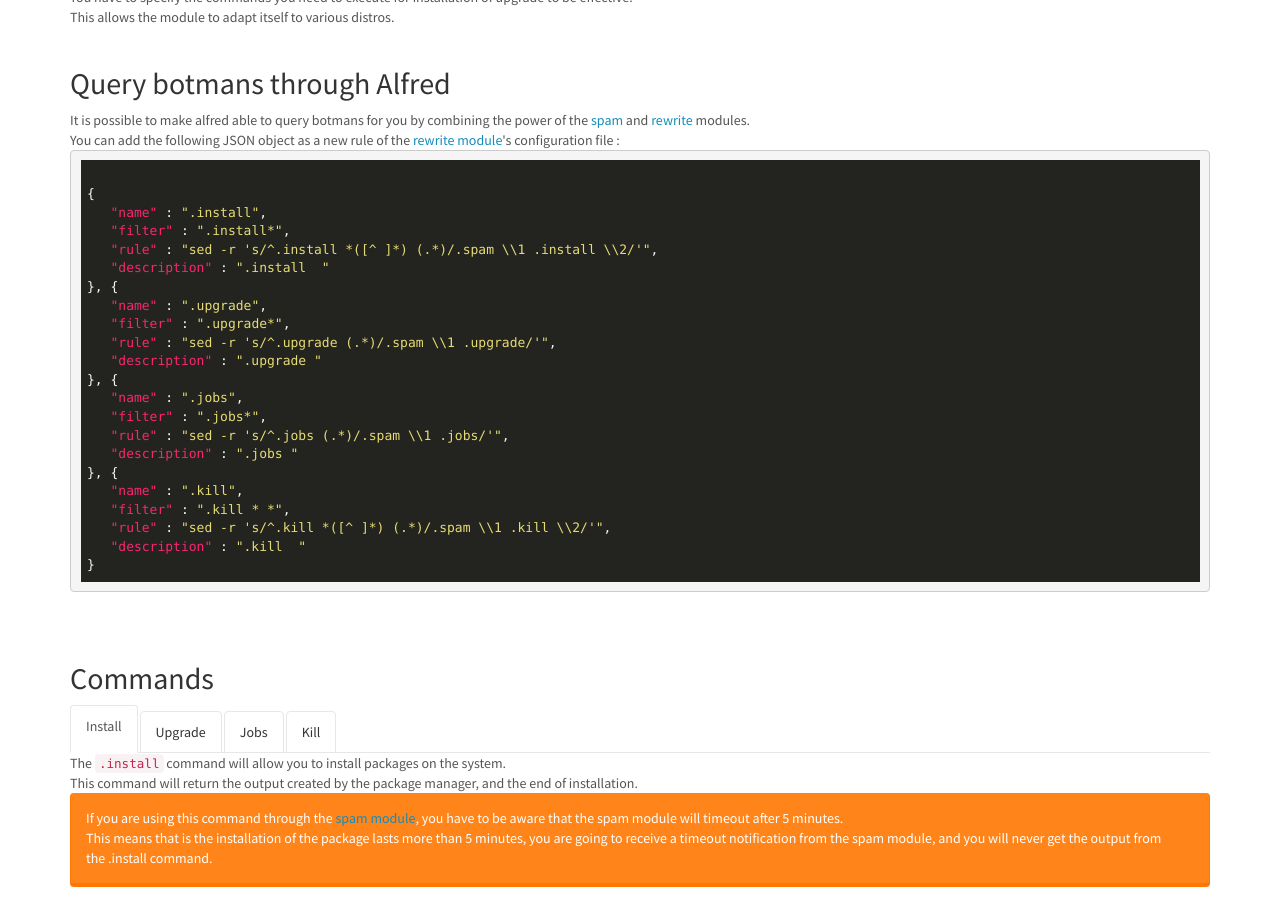
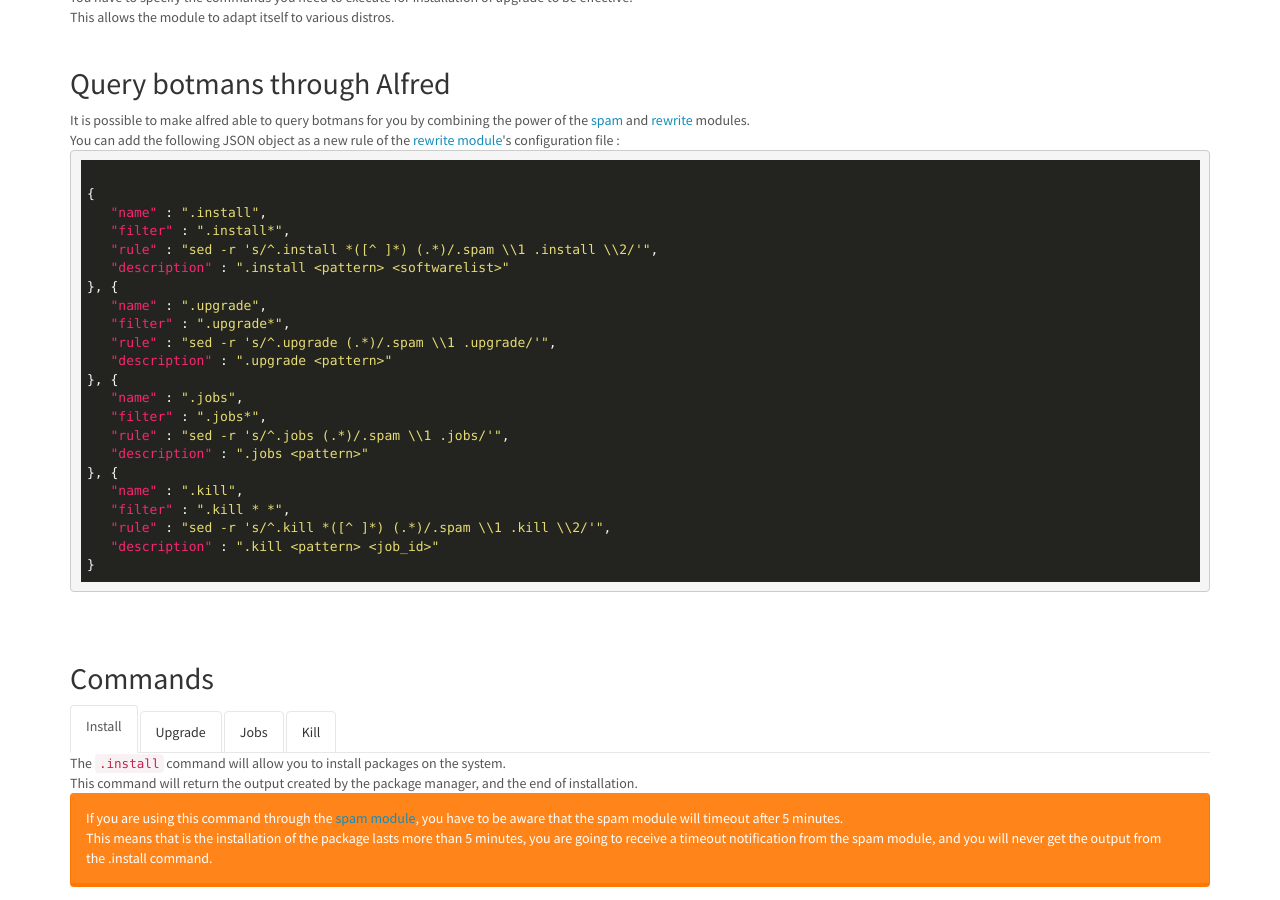
Before and after one commit to gfriloux/botman, a Jekyll site: the page built from docs/_modules/install.html, in a window 1280 px wide and 900 px high, scrolled down 717 px. Built offline with Jekyll 4.4.1, drawn with Linux system fonts in a browser that asks for light colours; nearby versions of some CDN libraries.

Commit message:
docs: Escape '<' to '&lt;' on modules documentation.
refs #23

```diff
--- a/docs/_modules/help.html
+++ b/docs/_modules/help.html
@@ -59,8 +59,8 @@ List of commands :
 
    Commands for module GDB :
       .gdb list (1) : [.gdb list] - This command will list coredumps inside the coredumps directory.
-      .gdb delete (1) : [.gdb delete <pattern>] - This command will delete coredumps matching given parttern.
-      .gdb fetch (1) : [.gdb fetch <coredump>] - This command will retrieve the backtrace from a given coredump.
+      .gdb delete (1) : [.gdb delete &lt;pattern>] - This command will delete coredumps matching given parttern.
+      .gdb fetch (1) : [.gdb fetch &lt;coredump>] - This command will retrieve the backtrace from a given coredump.
 
    Commands for module Help :
       .help (1) : [.help] - This command allows you to list all the commands registered by modules.
--- a/docs/_modules/info.html
+++ b/docs/_modules/info.html
@@ -45,12 +45,12 @@ configuration file :
    "name" : ".info list",
    "filter" : ".info * list",
    "rule" : "sed -r 's/^.info *([^ ]*) list/.spam \\1 .info list/'",
-   "description" : ".info <pattern> list"
+   "description" : ".info &lt;pattern> list"
 }, {
    "name" : ".info get",
    "filter" : ".info * get *",
    "rule" : "sed -r 's/^.info *([^ ]*) get (.*)/.spam \\1 .info get \\2/'",
-   "description" : ".info <pattern> get <variable>"
+   "description" : ".info &lt;pattern> get &lt;variable>"
 }</code></pre>
 <br /><br />
 
--- a/docs/_modules/install.html
+++ b/docs/_modules/install.html
@@ -48,22 +48,22 @@ configuration file :
    "name" : ".install",
    "filter" : ".install*",
    "rule" : "sed -r 's/^.install *([^ ]*) (.*)/.spam \\1 .install \\2/'",
-   "description" : ".install <pattern> <softwarelist>"
+   "description" : ".install &lt;pattern> &lt;softwarelist>"
 }, {
    "name" : ".upgrade",
    "filter" : ".upgrade*",
    "rule" : "sed -r 's/^.upgrade (.*)/.spam \\1 .upgrade/'",
-   "description" : ".upgrade <pattern>"
+   "description" : ".upgrade &lt;pattern>"
 }, {
    "name" : ".jobs",
    "filter" : ".jobs*",
    "rule" : "sed -r 's/^.jobs (.*)/.spam \\1 .jobs/'",
-   "description" : ".jobs <pattern>"
+   "description" : ".jobs &lt;pattern>"
 }, {
    "name" : ".kill",
    "filter" : ".kill * *",
    "rule" : "sed -r 's/^.kill *([^ ]*) (.*)/.spam \\1 .kill \\2/'",
-   "description" : ".kill <pattern> <job_id>"
+   "description" : ".kill &lt;pattern> &lt;job_id>"
 }</code></pre>
 <br /><br />
 
--- a/docs/_modules/network.html
+++ b/docs/_modules/network.html
@@ -32,7 +32,7 @@ configuration file :
    "name" : ".network",
    "filter" : ".network*",
    "rule" : "sed -r 's/^.network (.*)/.spam \\1 .network/'",
-   "description" : ".network <pattern>"
+   "description" : ".network &lt;pattern>"
 }
 </code></pre>
 <br /><br />
--- a/docs/_modules/rewrite.html
+++ b/docs/_modules/rewrite.html
@@ -35,7 +35,7 @@ Example configuration file (<code>/usr/local/etc/gotham/modules.conf.d/rewrite.c
          "name" : ".install",
          "filter" : ".install*",
          "rule" : "sed -r 's/^.install *([^ ]*) (.*)/.spam \\1 .install \\2/'",
-         "description" : ".install <pattern> <softwarelist>"
+         "description" : ".install &lt;pattern> &lt;softwarelist>"
       }
 }</code></pre>
 This one rule allows you to declare a .install command inside alfred.<br />
```
Also changed, not shown: docs/_modules/gdb.html (+6 -6 lines).
